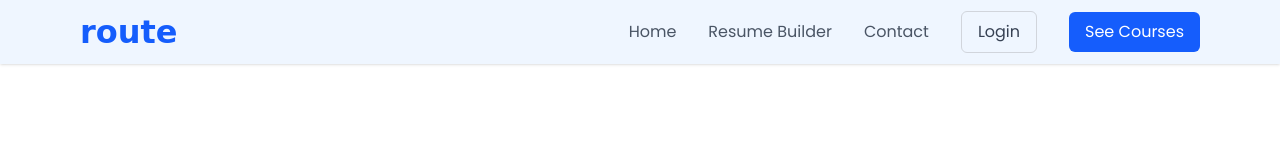
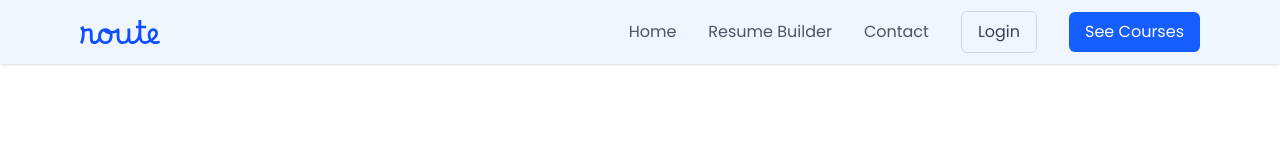
Before and after one commit to sreekesh-nexotech/routes-academy-website2, a Next.js app in the folder frontend/routes-academy/: page / in a window 1280 px wide. Shown: the top 160 px of the page. Built offline with nearby package versions, Linux system fonts and the light colour scheme.

Commit message:
updated header logo

```diff
--- a/frontend/routes-academy/src/components/ui/Header.tsx
+++ b/frontend/routes-academy/src/components/ui/Header.tsx
@@ -2,8 +2,10 @@
 import { useState } from 'react';
 import { Menu, X } from 'lucide-react';
 import Link from 'next/link';
-import { Lilita_One } from 'next/font/google';
 import ButtonLink from '../elements/ButtonLink';
+import Image from 'next/image';
+
+import logo from '../../../public/images/logo.svg'
 
 const Header = () => {
   const [isMenuOpen, setIsMenuOpen] = useState(false);
@@ -26,13 +28,9 @@ const Header = () => {
           <div className="flex-shrink-0">
             <Link
               href="#"
-              className="font-bold text-blue-600"
-              style={{
-                fontFamily: "'Comic Sans MS', cursive, sans-serif",
-                fontSize: 'clamp(1.5rem, 4vw, 2rem)'
-              }}
+
             >
-              route
+              <Image src={logo} alt='Routes Accademy Logo' width={80} height={20}/>
             </Link>
           </div>
 
```
Also changed, not shown: frontend/routes-academy/public/images/logo.svg (added).
